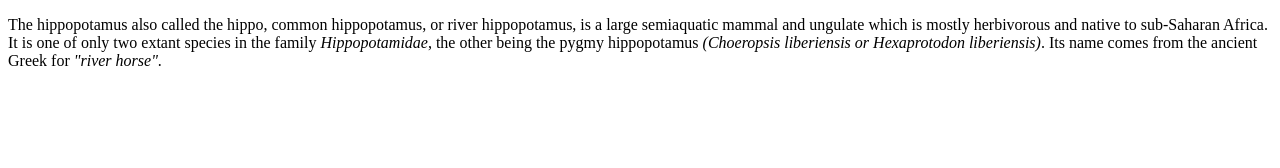
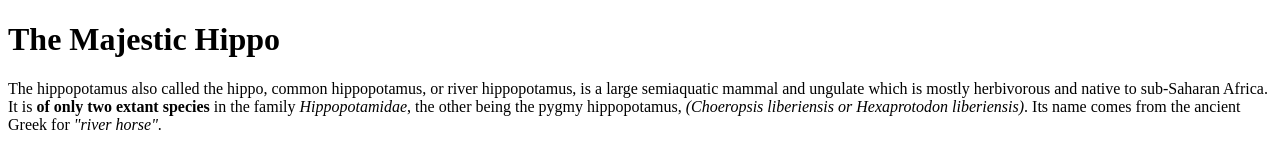
Before and after one commit to egrrza/Mobile-Web-Design-Course, a plain HTML site: page index.html in a window 1280 px wide. Drawn offline with Linux system fonts and the light colour scheme.

Commit message:
Trying to figure out why the bold and italics aren't showing

```diff
--- a/index.html
+++ b/index.html
@@ -9,11 +9,13 @@
 </head>
 
 <body>
+    <h1>The Majestic Hippo</h1>
+
     <p>
         The hippopotamus also called the hippo, common hippopotamus,
         or river hippopotamus, is a large semiaquatic mammal and ungulate which
-        is mostly herbivorous and native to sub-Saharan Africa. It is one of only
-        two extant species in the family <i class="taxonomy">Hippopotamidae</i>, the other being the pygmy hippopotamus
+        is mostly herbivorous and native to sub-Saharan Africa. It is <strong> of only
+        two extant species</strong> in the family <i class="taxonomy">Hippopotamidae</i>, the other being the pygmy hippopotamus,
         <i class="taxonomy">(Choeropsis liberiensis or Hexaprotodon liberiensis)</i>. Its name comes from the ancient Greek
         for <em>"river horse"</em>.
     </p>
```
